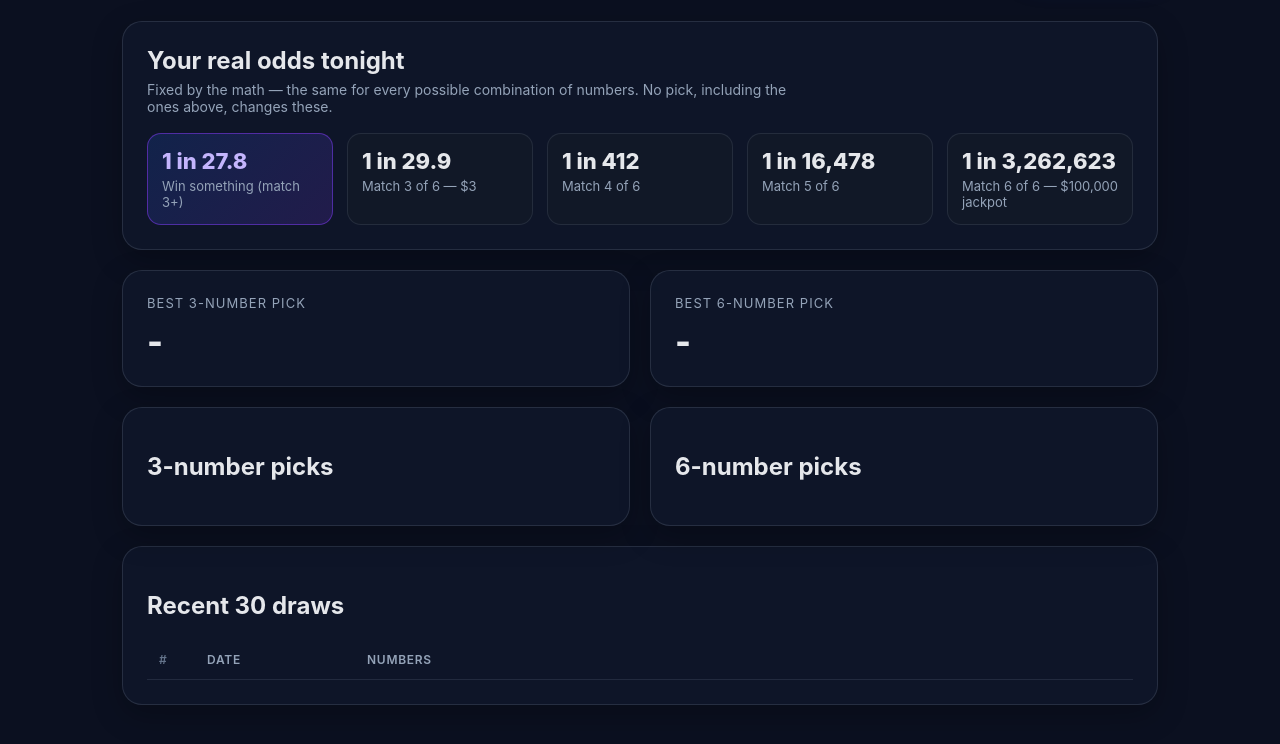
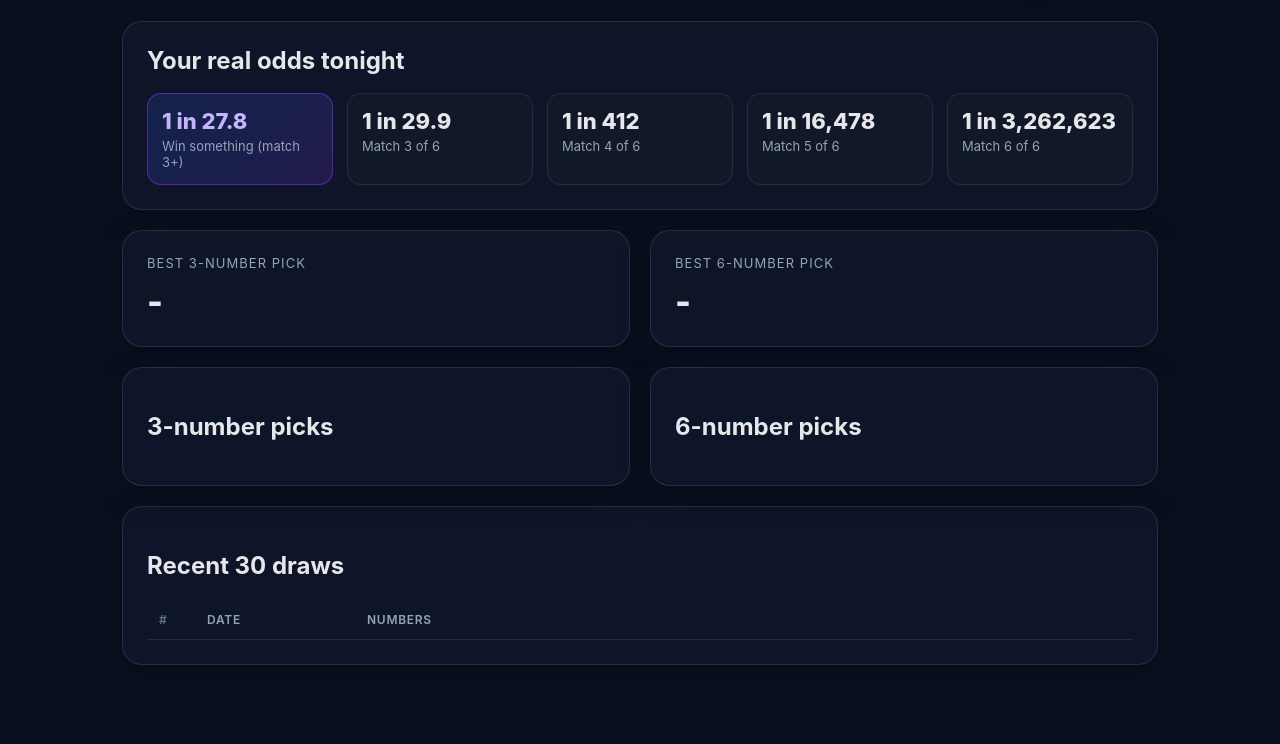
Before and after one commit to Cedd017/megadice-picks, a plain HTML site: page index.html in a window 1280 px wide. Shown: the part 136-880 px from the top of the page. After the commit the page ends 853 px from the top, so only its background shows below. Drawn offline with Linux system fonts and the light colour scheme; no server answers.

Commit message:
Update index.html

```diff
--- a/index.html
+++ b/index.html
@@ -19,7 +19,7 @@
     <section class="odds-card">
       <div class="odds-head">
         <h2>Your real odds tonight</h2>
-        <p class="muted">Fixed by the math — the same for every possible combination of numbers. No pick, including the ones above, changes these.</p>
+        <p class="muted"></p>
       </div>
       <div class="odds-grid">
         <div class="odds-item odds-highlight">
@@ -28,7 +28,7 @@
         </div>
         <div class="odds-item">
           <div class="odds-value">1 in 29.9</div>
-          <div class="odds-tier">Match 3 of 6 — $3</div>
+          <div class="odds-tier">Match 3 of 6</div>
         </div>
         <div class="odds-item">
           <div class="odds-value">1 in 412</div>
@@ -40,7 +40,7 @@
         </div>
         <div class="odds-item">
           <div class="odds-value">1 in 3,262,623</div>
-          <div class="odds-tier">Match 6 of 6 — $100,000 jackpot</div>
+          <div class="odds-tier">Match 6 of 6</div>
         </div>
       </div>
     </section>
```
